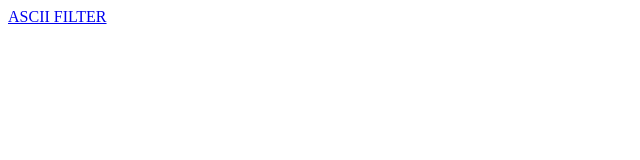
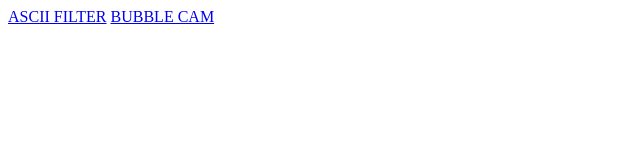
Before and after one commit to oliver-brenner/oliver-brenner.github.io, a plain HTML site: page index.html in a window 1280 px wide. Shown: the whole page, without its empty margins (0-640 px from the left). Drawn offline with Linux system fonts and the light colour scheme.

Commit message:
Adding new project

```diff
--- a/index.html
+++ b/index.html
@@ -1 +1,2 @@
 <a href="https://oliver-brenner.github.io/ascii-filter/">ASCII FILTER</a>
+<a href="https://oliver-brenner.github.io/bubble-cam/">BUBBLE CAM</a>
```
